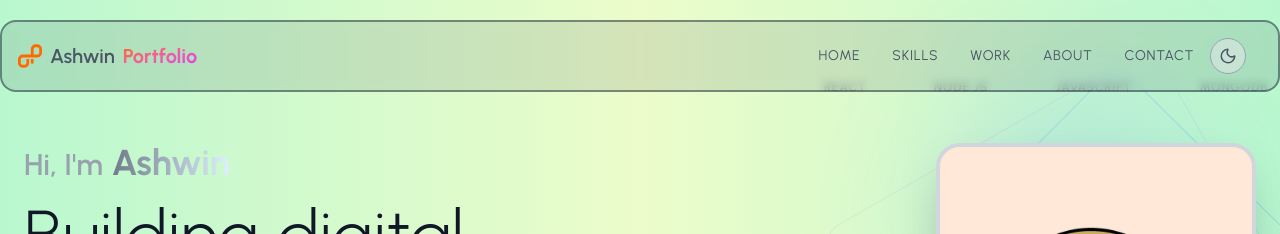
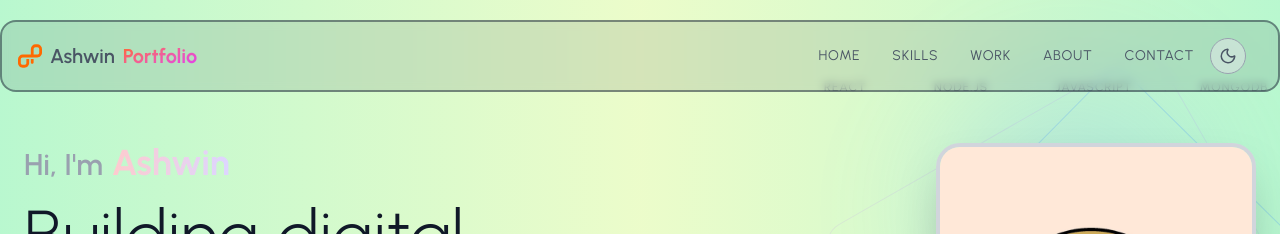
Before and after one commit to Ashwin-RH/Portfolio, a React (Vite) app: page / in a window 1280 px wide. Shown: the top 234 px of the page. Built offline with nearby package versions, Linux system fonts and the light colour scheme.

Commit message:
font color

```diff
--- a/src/components/Navbar.jsx
+++ b/src/components/Navbar.jsx
@@ -73,9 +73,6 @@ const Navbar = () => {
                 <span className='bg-gradient-to-br from-orange-500  to-fuchsia-500 bg-clip-text text-transparent text-xl font-bold'>
                     Portfolio
                 </span>
-
-
-
 
             </div>
 
--- a/src/components/Sections/HeroSection.jsx
+++ b/src/components/Sections/HeroSection.jsx
@@ -345,7 +345,7 @@ const HeroSection = () => {
                                         className="text-gray-400 text-left text-3xl font-semibold text-center mb-2 "
                                         >
                                             Hi, I'm
-                                            <span className="font-bold text-4xl bg-gradient-to-r from-gray-500 to-sky-100 bg-clip-text text-transparent"> Ashwin</span>
+                                            <span className="font-bold text-4xl bg-gradient-to-l from-violet-200 to-red-200 bg-clip-text text-transparent"> Ashwin</span>
                                         </motion.div>
                                     {/* <motion.div
                                         variants={textVariants}
```
